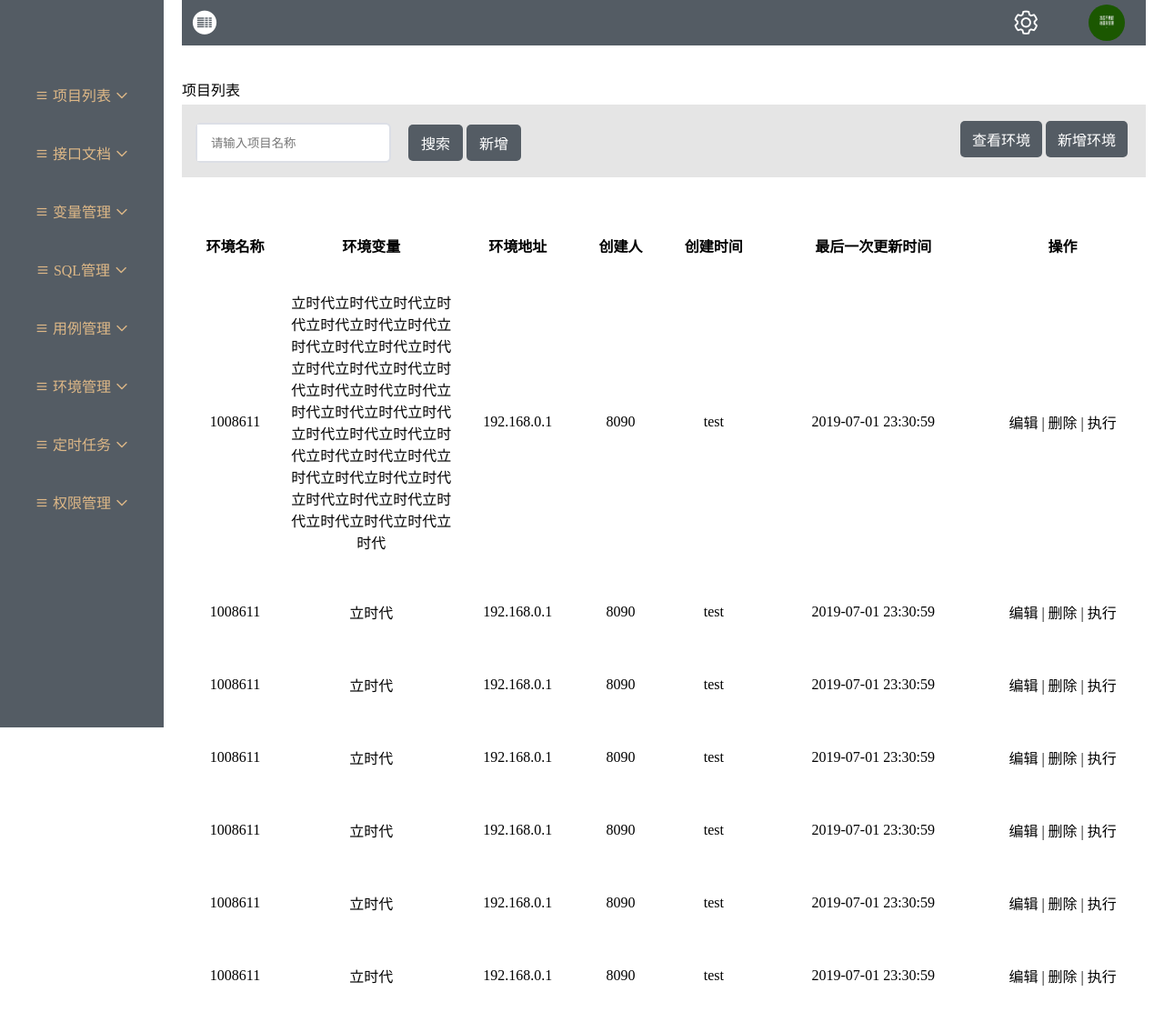
After one commit to Vonfan666/lishidai, a Django app: template apps/templates/lsdvarible.html in a window 1280 px wide. The commit adds this page. Shown: the whole page at 91% size. Run offline with Django 3.2, Linux system fonts and the light colour scheme; the template is opened without the code that fills it, so the values that code supplies are empty; some libraries are stand-ins or nearby versions.

Commit message:
代码同步

```diff
--- a/apps/templates/home.html
+++ b/apps/templates/home.html
@@ -181,6 +181,7 @@
             </div>
 
         </div>
+        {% block  lsdvarible %}
         <div class="rightList">
             <table class="rightList-table"  cellspacing="0"  cellpadding="0"  >
                 <thead>
@@ -275,6 +276,7 @@
 
             </table>
         </div>
+        {% endblock %}
     </div>
 </div>
 
@@ -325,6 +327,23 @@ $(".project-add-1-bottom").children().eq(1).click(function () {
 })
 
 
+    $('.GlobleVariable').children().eq(0).click(function () {
+        $.ajax({
+            "url":'{% url "lsdvarible" %}',
+            "type":"POST",
+            "dataType":"JSON",
+            success:function (arg) {
+                console.log(arg);
+               if  (arg.status==200){
+                   console.log(200);
+                    window.location.href='{% url "lsdvarible" %}'
+                }
+            }
+
+        })
+    })
+
+
 
 
 
--- /dev/null
+++ b/apps/templates/lsdvarible.html
@@ -0,0 +1,100 @@
+{% extends "home.html" %}
+{% load staticfiles %}
+{% block  lsdvarible %}
+
+
+<div class="rightList">
+            <table class="rightList-table"  cellspacing="0"  cellpadding="0"  >
+                <thead>
+                    <tr>
+                        <th>环境名称</th>
+                        <th>环境变量</th>
+                        <th>环境地址</th>
+                        <th>创建人</th>
+                        <th>创建时间</th>
+                        <th>最后一次更新时间</th>
+                        <th>操作</th>
+
+                    </tr>
+                </thead>
+                <tbody>
+                    <tr>
+                        <td>1008611</td>
+                        <td>立时代立时代立时代立时代立时代立时代立时代立时代立时代立时代立时代立时代立时代立时代立时代立时代立时代立时代立时代立时代立时代立时代立时代立时代立时代立时代立时代立时代立时代立时代立时代立时代立时代立时代立时代立时代立时代立时代立时代立时代立时代</td>
+                        <td>192.168.0.1</td>
+                        <td>8090</td>
+                        <td>test</td>
+                        <td>2019-07-01 23:30:59</td>
+                        <td><span>编辑</span> | <span>删除</span> |  <span>执行</span></td>
+                    </tr>
+                </tbody>
+                <tbody>
+                    <tr>
+                        <td>1008611</td>
+                        <td>立时代</td>
+                        <td>192.168.0.1</td>
+                        <td>8090</td>
+                        <td>test</td>
+                        <td>2019-07-01 23:30:59</td>
+                        <td><span>编辑</span> | <span>删除</span> |  <span>执行</span></td>
+                    </tr>
+                </tbody>
+                <tbody>
+                    <tr>
+                        <td>1008611</td>
+                        <td>立时代</td>
+                        <td>192.168.0.1</td>
+                        <td>8090</td>
+                        <td>test</td>
+                        <td>2019-07-01 23:30:59</td>
+                        <td><span>编辑</span> | <span>删除</span> |  <span>执行</span></td>
+                    </tr>
+                </tbody>
+                <tbody>
+                    <tr>
+                        <td>1008611</td>
+                        <td>立时代</td>
+                        <td>192.168.0.1</td>
+                        <td>8090</td>
+                        <td>test</td>
+                        <td>2019-07-01 23:30:59</td>
+                        <td><span>编辑</span> | <span>删除</span> |  <span>执行</span></td>
+                    </tr>
+                </tbody>
+                <tbody>
+                    <tr>
+                        <td>1008611</td>
+                        <td>立时代</td>
+                        <td>192.168.0.1</td>
+                        <td>8090</td>
+                        <td>test</td>
+                        <td>2019-07-01 23:30:59</td>
+                        <td><span>编辑</span> | <span>删除</span> |  <span>执行</span></td>
+                    </tr>
+                </tbody>
+                <tbody>
+                    <tr>
+                        <td>1008611</td>
+                        <td>立时代</td>
+                        <td>192.168.0.1</td>
+                        <td>8090</td>
+                        <td>test</td>
+                        <td>2019-07-01 23:30:59</td>
+                        <td><span>编辑</span> | <span>删除</span> |  <span>执行</span></td>
+                    </tr>
+                </tbody>
+                <tbody>
+                    <tr>
+                        <td>1008611</td>
+                        <td>立时代</td>
+                        <td>192.168.0.1</td>
+                        <td>8090</td>
+                        <td>test</td>
+                        <td>2019-07-01 23:30:59</td>
+                        <td><span>编辑</span> | <span>删除</span> |  <span>执行</span></td>
+                    </tr>
+                </tbody>
+
+            </table>
+        </div>
+{% endblock %}
--- a/apps/urls.py
+++ b/apps/urls.py
@@ -26,5 +26,6 @@ urlpatterns = [
     url(r'home/',home.home,name='home'),
     url(r'backLogin/',home.backLogin,name='backLogin'),
     url(r'home/', home.addProject, name='addProject'),
+    url(r'lsdvarible/', home.lsdvarible, name='lsdvarible'),
 
 ]
```
Also changed, not shown: apps/lib/invalidSessionCode.py (+58 -26 lines), apps/models.py (+15 -10 lines), apps/views/home.py (+23 -7 lines), apps/views/test.py (+48 -2 lines).
